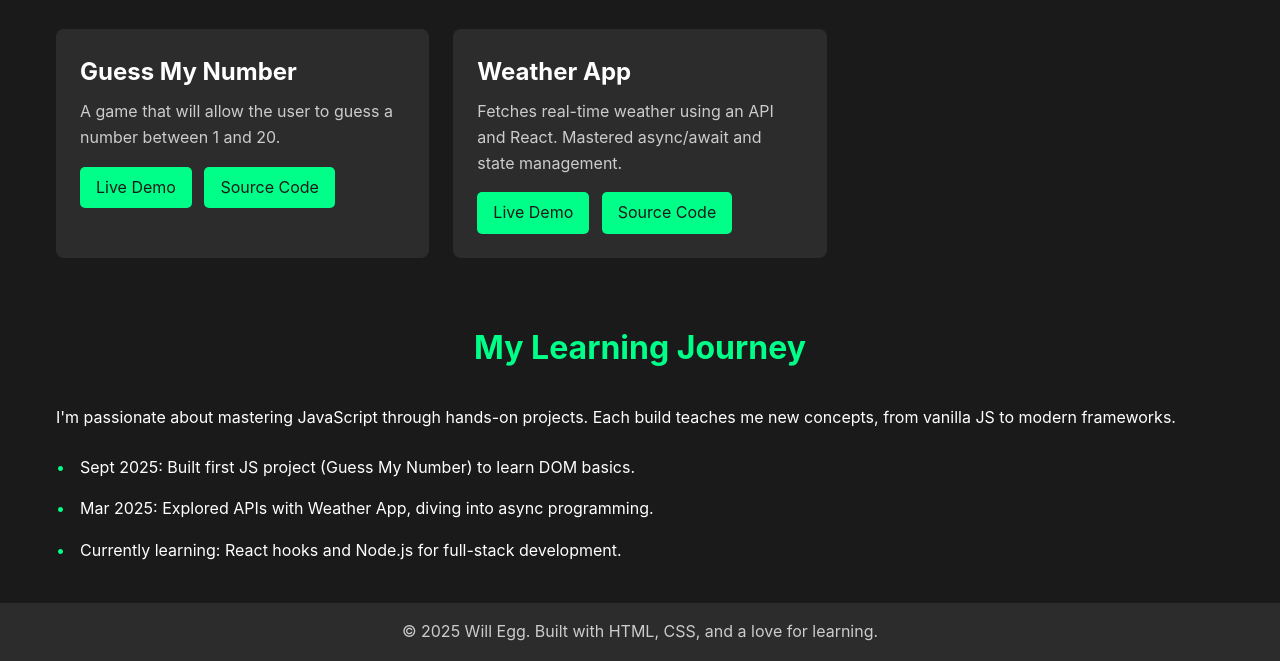
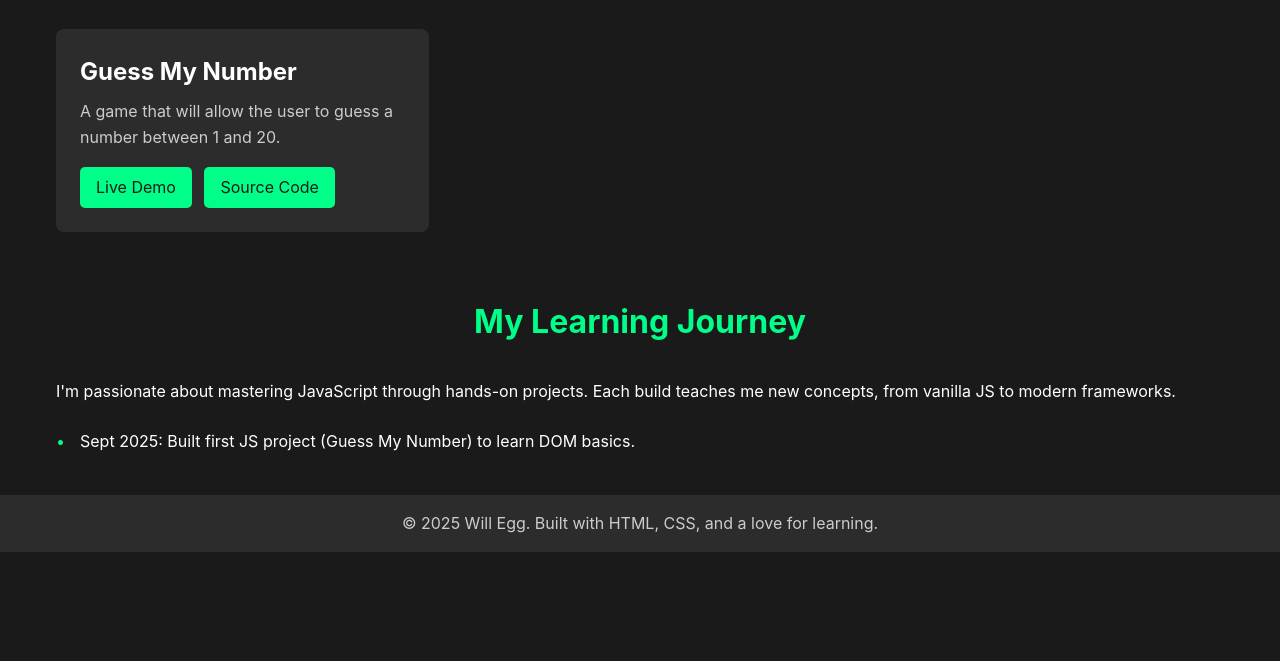
Before and after one commit to Eggamyer/Javascript-Projects, a plain HTML site: page index.html in a window 1280 px wide. Shown: the part 575-1236 px from the top of the page. After the commit the page ends 1127 px from the top, so only its background shows below. Drawn offline with Linux system fonts and the light colour scheme.

Commit message:
Update Portfolio Website index.html

```diff
--- a/index.html
+++ b/index.html
@@ -7,7 +7,7 @@
       name="description"
       content="My JavaScript portfolio showcasing hands-on learning projects"
     />
-    <title>Your Name | JavaScript Portfolio</title>
+    <title>Will Egg | JavaScript Portfolio</title>
     <link rel="stylesheet" href="styles.css" />
   </head>
   <body>
@@ -29,27 +29,11 @@
           <p>
             A game that will allow the user to guess a number between 1 and 20.
           </p>
-          <a href="https://your-js-demo-link.com" target="_blank" class="btn"
+          <a href="GuessMyNumber/index.html" target="_blank" class="btn"
             >Live Demo</a
           >
           <a
-            href="https://github.com/yourusername/todo-app"
-            target="_blank"
-            class="btn"
-            >Source Code</a
-          >
-        </div>
-        <div class="project-card">
-          <h3>Weather App</h3>
-          <p>
-            Fetches real-time weather using an API and React. Mastered
-            async/await and state management.
-          </p>
-          <a href="https://your-js-demo-link.com" target="_blank" class="btn"
-            >Live Demo</a
-          >
-          <a
-            href="https://github.com/yourusername/weather-app"
+            href="https://github.com/Eggamyer/Javascript-Projects/tree/gh-pages/GuessMyNumber"
             target="_blank"
             class="btn"
             >Source Code</a
@@ -73,14 +57,6 @@
           Sept 2025: Built first JS project (Guess My Number) to learn DOM
           basics.
         </li>
-        <li>
-          Mar 2025: Explored APIs with Weather App, diving into async
-          programming.
-        </li>
-        <li>
-          Currently learning: React hooks and Node.js for full-stack
-          development.
-        </li>
       </ul>
     </section>
 
```
